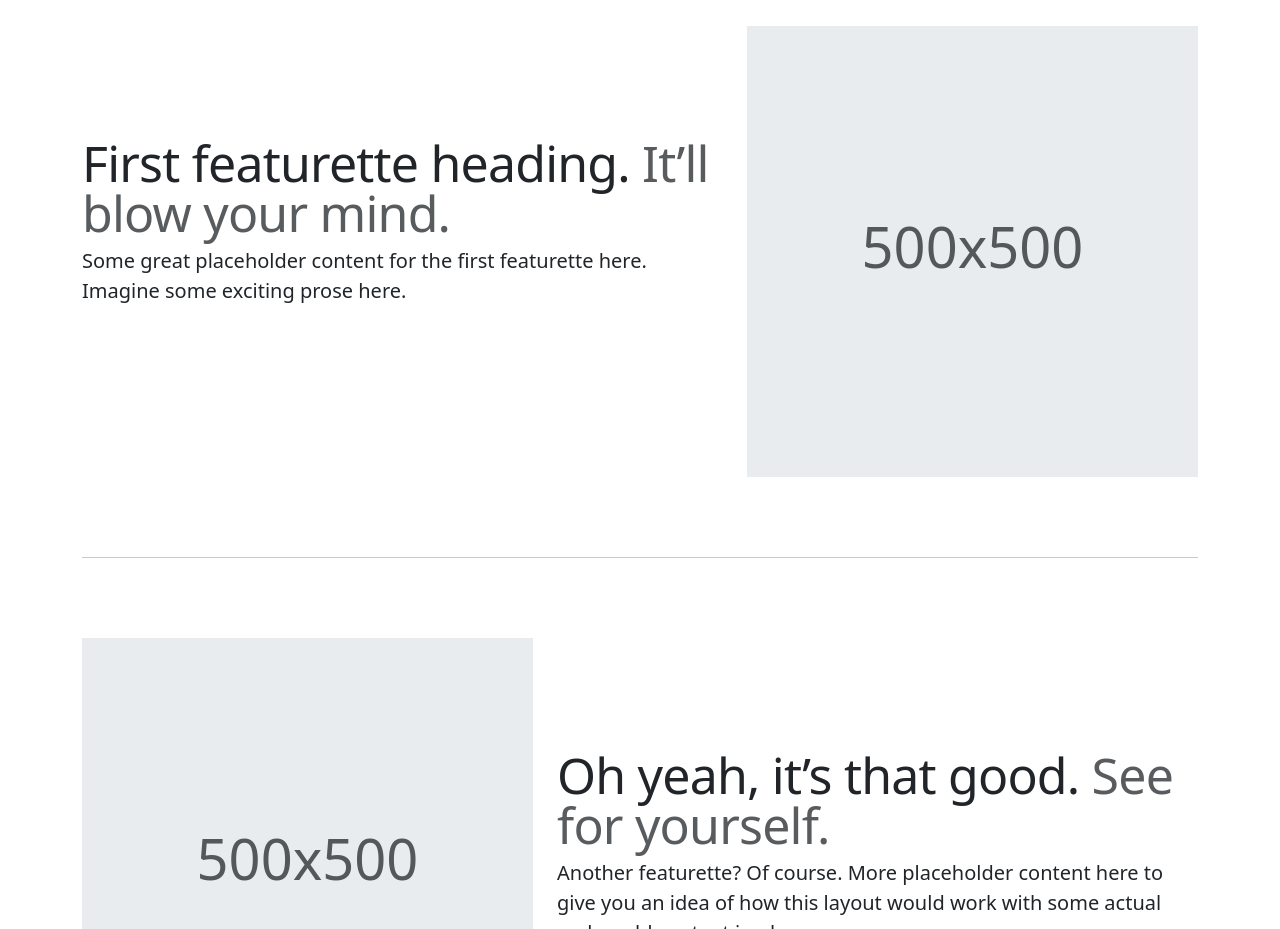
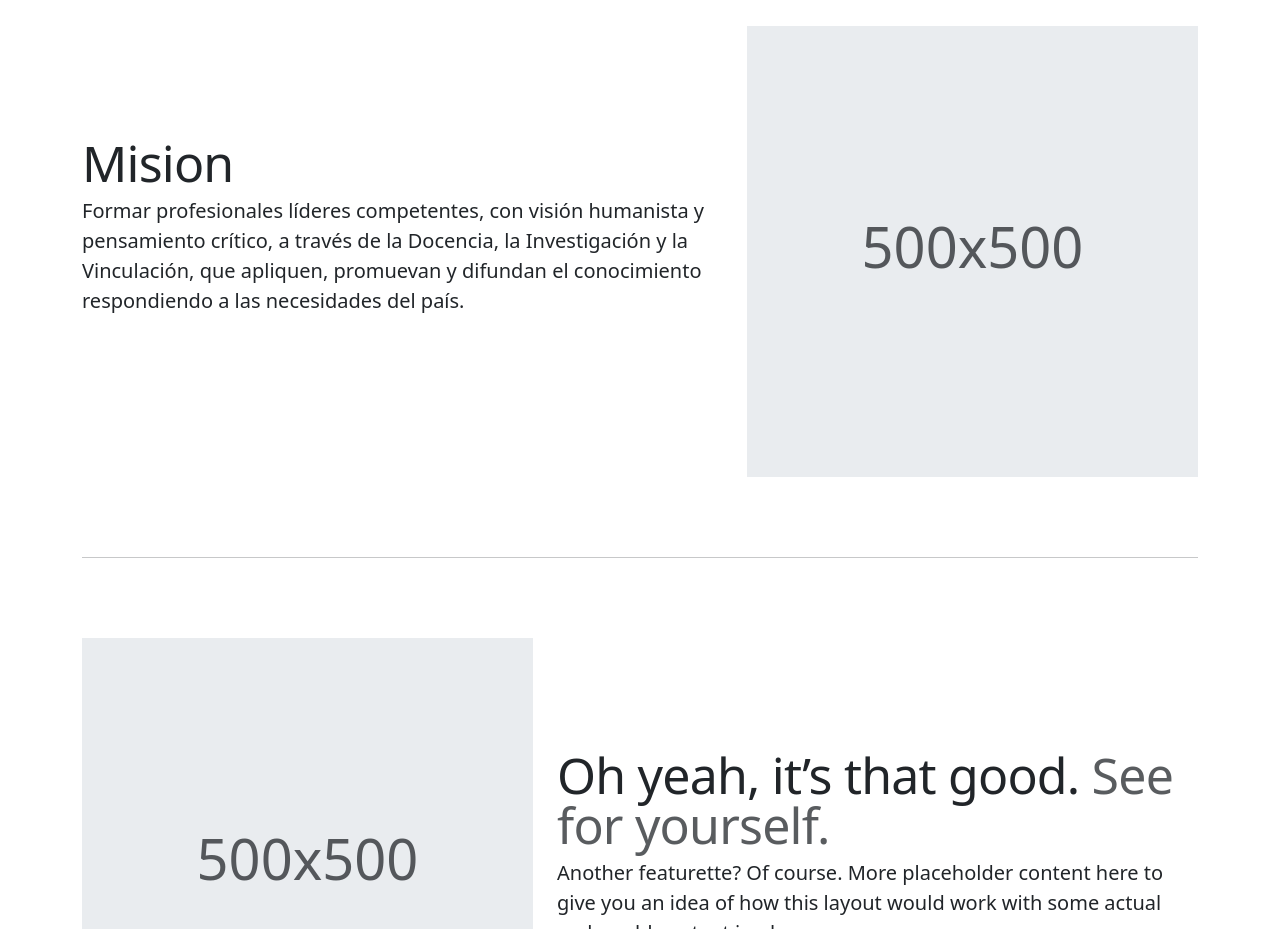
Before and after one commit to AdrianMora8/Nuevo, a plain HTML site: page index.html in a window 1280 px wide. Shown: the part 1140-2069 px from the top of the page. Drawn offline with Linux system fonts and the light colour scheme.

Commit message:
se agrego mision-vision

```diff
--- a/index.html
+++ b/index.html
@@ -282,8 +282,8 @@
 
     <div class="row featurette">
       <div class="col-md-7">
-        <h2 class="featurette-heading fw-normal lh-1">First featurette heading. <span class="text-body-secondary">It’ll blow your mind.</span></h2>
-        <p class="lead">Some great placeholder content for the first featurette here. Imagine some exciting prose here.</p>
+        <h2 class="featurette-heading fw-normal lh-1">Mision<span class="text-body-secondary"></span></h2>
+        <p class="lead">Formar profesionales líderes competentes, con visión humanista y pensamiento crítico, a través de la Docencia, la Investigación y la Vinculación, que apliquen, promuevan y difundan el conocimiento respondiendo a las necesidades del país.</p>
       </div>
       <div class="col-md-5">
         <svg class="bd-placeholder-img bd-placeholder-img-lg featurette-image img-fluid mx-auto" width="500" height="500" xmlns="http://www.w3.org/2000/svg" role="img" aria-label="Placeholder: 500x500" preserveAspectRatio="xMidYMid slice"><title>Placeholder</title><rect width="100%" height="100%" fill="var(--bs-secondary-bg)"/><text x="50%" y="50%" fill="var(--bs-secondary-color)" dy=".3em">500x500</text></svg>
```
